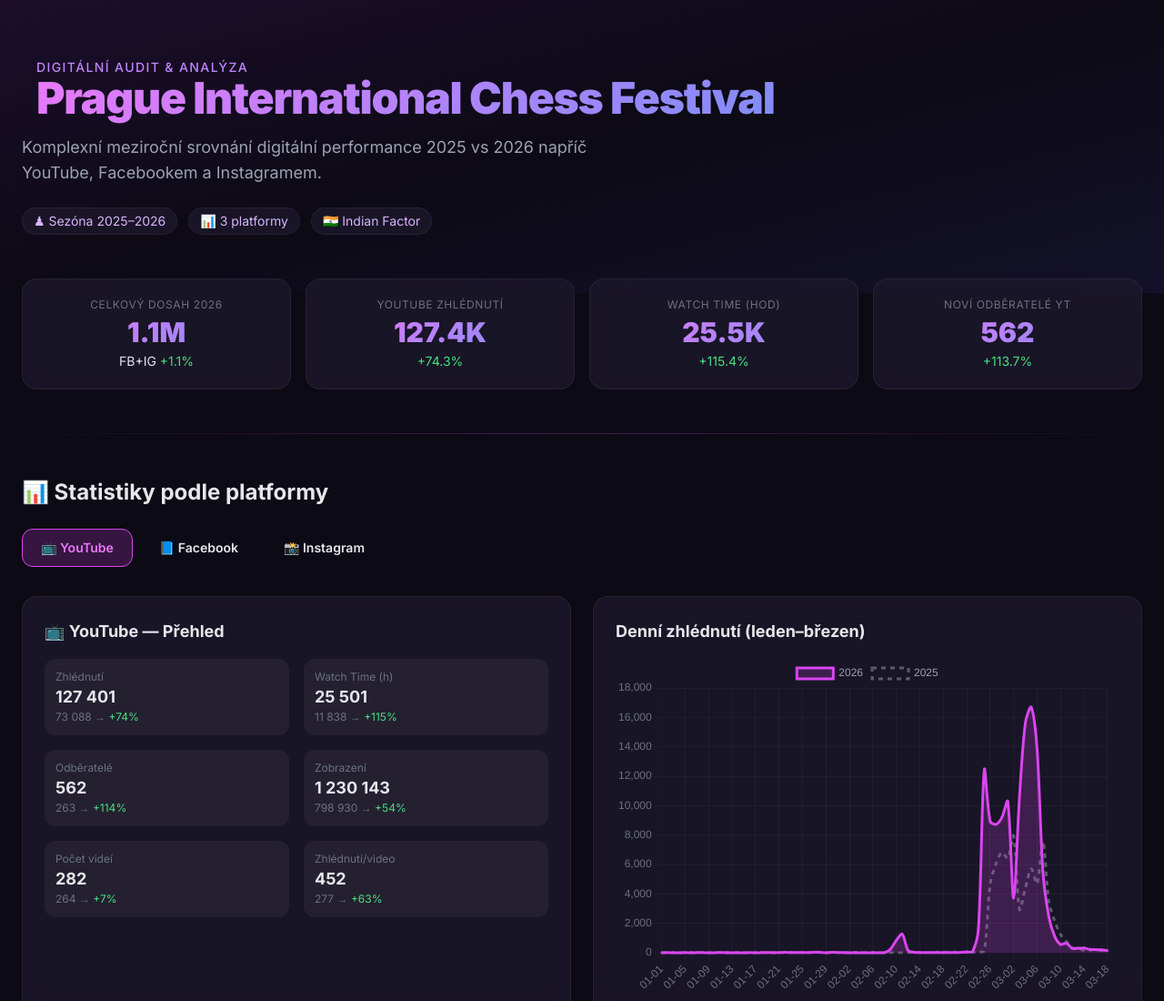
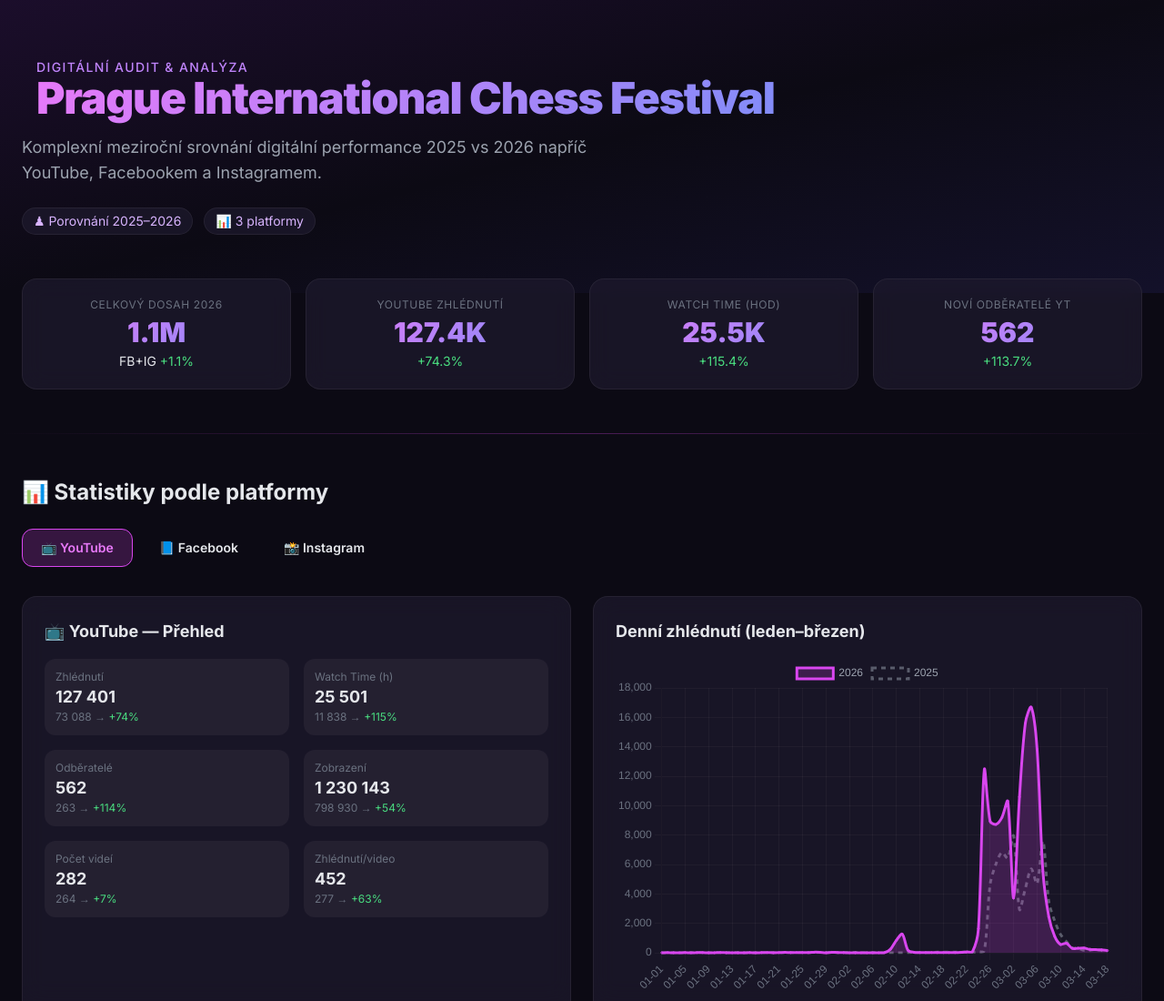
Before and after one commit to Krystof-gif/PICF-stats, a plain HTML site: page index.html in a window 1280 px wide. Shown: the top 1100 px of the page at 91% size. Drawn offline with nearby package versions, Linux system fonts and the light colour scheme.

Commit message:
Update season label and remove Indian Factor

```diff
--- a/index.html
+++ b/index.html
@@ -59,9 +59,8 @@
         </div>
         <p class="text-lg text-gray-400 mt-4 max-w-2xl">Komplexní meziroční srovnání digitální performance 2025 vs 2026 napříč YouTube, Facebookem a Instagramem.</p>
         <div class="flex gap-3 mt-6 text-sm">
-            <span class="px-3 py-1 rounded-full glass text-purple-300">♟ Sezóna 2025–2026</span>
+            <span class="px-3 py-1 rounded-full glass text-purple-300">♟ Porovnání 2025–2026</span>
             <span class="px-3 py-1 rounded-full glass text-purple-300">📊 3 platformy</span>
-            <span class="px-3 py-1 rounded-full glass text-purple-300">🇮🇳 Indian Factor</span>
         </div>
     </div>
 </header>
```
